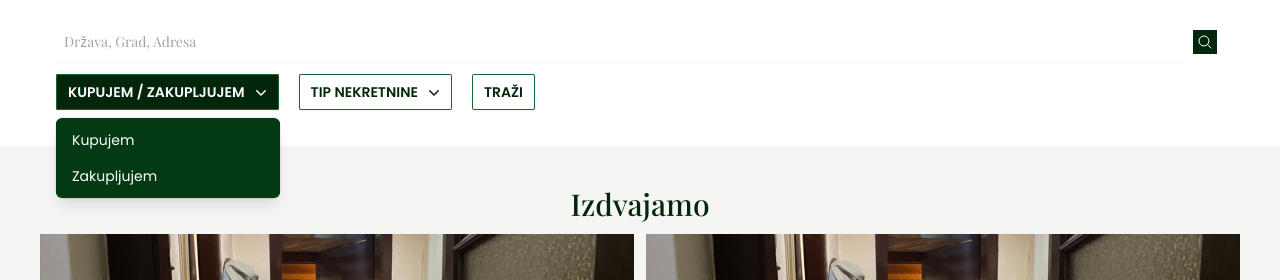
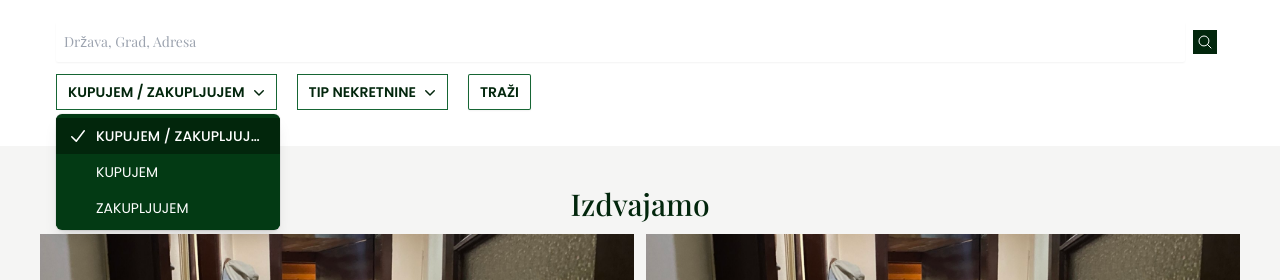
Before and after one commit to LegzNepobedivi/bedem-final, a Next.js app: page / in a window 1280 px wide. Both pictures are taken after a click on the button "KUPUJEM / ZAKUPLJUJEM". Shown: the part 336-616 px from the top of the page. Built offline with nearby package versions, Linux system fonts and the light colour scheme; no server answers.

Commit message:
Updated bedem components

```diff
--- a/components/bedem/Apartmani.jsx
+++ b/components/bedem/Apartmani.jsx
@@ -24,6 +24,7 @@ function Apartmani() {
                   src="/images/apartman.jpg"
                   fill
                   style={{ objectFit: "cover" }}
+                  alt="Slika apartmana u okviru objekta"
                 />
               </div>
               <div className="relative h-56 md:h-80">
@@ -31,6 +32,7 @@ function Apartmani() {
                   src="/images/apartman.jpg"
                   fill
                   style={{ objectFit: "cover" }}
+                  alt="Slika apartmana u okviru objekta"
                 />
               </div>
             </div>
@@ -44,6 +46,7 @@ function Apartmani() {
                   src="/images/apartman.jpg"
                   fill
                   style={{ objectFit: "cover" }}
+                  alt="Slika apartmana u okviru objekta"
                 />
               </div>
               <div className="relative h-56 md:h-80">
@@ -51,6 +54,7 @@ function Apartmani() {
                   src="/images/apartman.jpg"
                   fill
                   style={{ objectFit: "cover" }}
+                  alt="Slika apartmana u okviru objekta"
                 />
               </div>
             </div>
--- a/components/bedem/DropdownButton.jsx
+++ b/components/bedem/DropdownButton.jsx
@@ -1,10 +1,12 @@
 "use client";
 
-import { Fragment, useState } from "react";
+import { Fragment, useEffect, useState } from "react";
 import { Menu, Transition } from "@headlessui/react";
 import { ChevronDownIcon } from "@heroicons/react/20/solid";
 
 import { Poppins } from "next/font/google";
+import Link from "next/link";
+import { set } from "date-fns";
 
 const poppins = Poppins({
   weight: ["400", "500", "600"],
@@ -19,10 +21,15 @@ export default function DropdownButton({ title, items, classes }) {
   let key = 0;
 
   const [selected, setSelected] = useState(false);
+  const [selectedItem, setSelectedItem] = useState(title);
 
-  function handleClick() {
-    setSelected(!selected);
-    console.log(selected);
+  // useEffect(() => {
+  //   console.log(selected);
+  // }, [selected]);
+
+  function handleClick(item) {
+    //setSelected(!selected);
+    console.log(item);
   }
 
   return (
@@ -36,7 +43,7 @@ export default function DropdownButton({ title, items, classes }) {
                 "uppercase inline-flex w-full justify-center gap-x-1.5 rounded-sm px-3 py-2 text-sm font-semibold shadow-sm ring-1 ring-inset ring-green-800"
               )}
             >
-              <span>{title}</span>
+              <span>{selectedItem}</span>
               <ChevronDownIcon className="-mr-1 h-5 w-5 " aria-hidden="true" />
             </div>
           )}
--- /dev/null
+++ b/components/bedem/Listbox.jsx
@@ -0,0 +1,74 @@
+"use client";
+
+import { Fragment, useState } from "react";
+import { Listbox, Transition } from "@headlessui/react";
+import { CheckIcon, ChevronUpDownIcon } from "@heroicons/react/20/solid";
+
+import { Poppins } from "next/font/google";
+
+const poppins = Poppins({
+  weight: ["400", "500", "600"],
+  subsets: ["latin"],
+});
+
+import { ChevronDownIcon } from "@heroicons/react/20/solid";
+
+export default function M_Listbox({ classes = "", people }) {
+  const [selected, setSelected] = useState(people[0]);
+
+  return (
+    <div className={`${poppins.className} uppercase` + classes}>
+      <Listbox value={selected} onChange={setSelected}>
+        <div className={`relative ${poppins.className} uppercase`}>
+          <Listbox.Button className="relative ivanZelena w-full text-sm hover:text-white hover:bg-green-900 ring-1 ring-inset ring-green-800 cursor-default bg-white py-2 pl-3 pr-8 text-left focus:outline-none focus-visible:border-indigo-500 focus-visible:ring-2 focus-visible:ring-white/75 focus-visible:ring-offset-2 focus-visible:bg-green sm:text-sm">
+            <span className={` font-semibold block truncate uppercase`}>
+              {selected.name}
+            </span>
+            <span className="pointer-events-none absolute inset-y-0 right-0 flex items-center pr-2">
+              <ChevronDownIcon className="h-5 w-5 " aria-hidden="true" />
+            </span>
+          </Listbox.Button>
+          <Transition
+            as={Fragment}
+            leave="transition ease-in duration-100"
+            leaveFrom="opacity-100"
+            leaveTo="opacity-0"
+          >
+            <Listbox.Options className="absolute mt-1 max-h-60 w-56 overflow-auto rounded-md bgIvanZelenaSvetla py-1 text-base shadow-lg ring-1 ring-black/5 focus:outline-none sm:text-sm z-20">
+              {people.map((person, personIdx) => (
+                <Listbox.Option
+                  key={personIdx}
+                  className={({ active }) =>
+                    `relative cursor-default select-none py-2 pl-10 pr-4 ${
+                      active
+                        ? "bgIvanZelena text-white"
+                        : "text-white bgIvanZelenaSvetla"
+                    }`
+                  }
+                  value={person}
+                >
+                  {({ selected }) => (
+                    <>
+                      <span
+                        className={`block truncate ${
+                          selected ? "font-medium" : "font-normal"
+                        }`}
+                      >
+                        {person.name}
+                      </span>
+                      {selected ? (
+                        <span className="absolute inset-y-0 left-0 flex items-center pl-3 text-white">
+                          <CheckIcon className="h-5 w-5" aria-hidden="true" />
+                        </span>
+                      ) : null}
+                    </>
+                  )}
+                </Listbox.Option>
+              ))}
+            </Listbox.Options>
+          </Transition>
+        </div>
+      </Listbox>
+    </div>
+  );
+}
--- a/components/bedem/M_Navbar.jsx
+++ b/components/bedem/M_Navbar.jsx
@@ -167,7 +167,7 @@ const M_Navbar = () => {
             </Popover>
 
             <Link
-              href="nas-tim"
+              href="/nas-tim"
               className="text-sm font-semibold leading-6 text-white"
             >
               Naš tim
--- a/components/bedem/MiniCard.jsx
+++ b/components/bedem/MiniCard.jsx
@@ -11,8 +11,8 @@ export default function MiniCard() {
             <Image
               src="/images/slika1.jpg"
               alt="Picture of real estate"
-              layout="fill"
-              objectFit="cover"
+              fill
+              style={{ objectFit: "cover" }}
               //sizes="(max-width: 768px) 100vw, (max-width: 1200px) 50vw, 33vw"
             />
           </div>
--- a/components/bedem/Objekat.jsx
+++ b/components/bedem/Objekat.jsx
@@ -10,7 +10,12 @@ function Objekat() {
       <div className="bg-stone-900 container mx-auto py-3">
         <h1 className="text-2xl md:text-3xl mb-2 md:mb-3"> Objekat 1</h1>
         <div className="relative h-56 md:h-80">
-          <Image src="/images/slika2.jpg" fill style={{ objectFit: "cover" }} />
+          <Image
+            alt="Slika objekta u okviru kompleksa"
+            src="/images/slika2.jpg"
+            fill
+            style={{ objectFit: "cover" }}
+          />
         </div>
         <p className={`${poppins.className} uppercase`}>Prizemlje</p>
       </div>
--- a/components/bedem/Pretraga.jsx
+++ b/components/bedem/Pretraga.jsx
@@ -2,6 +2,7 @@ import { poppins } from "@/app/layout";
 import DropdownButton from "./DropdownButton";
 import InputSearch from "./InputSearch";
 import SearchLogo from "../svgComp/SearchSvg";
+import M_Listbox from "./Listbox";
 
 export default function Pretraga({}) {
   return (
@@ -9,8 +10,30 @@ export default function Pretraga({}) {
       <div className="p-6 flex flex-col gap-2 border-solid border-green-600 ivanZelena focus:border-0">
         <form className="">
           <InputSearch />
-          <div className="py-3 gap-2 flex flex-row flex-wrap">
-            <DropdownButton
+          <div className="py-3 gap-2 flex flex-col md:flex-row flex-wrap">
+            <M_Listbox
+              classes={
+                "border-solid border-1 border-green-800 md:mr-3 mr-1 flex-col hover:bg-green-900 hover:text-white"
+              }
+              people={[
+                { name: "Kupujem / Zakupljujem" },
+                { name: "Kupujem" },
+                { name: "Zakupljujem" },
+              ]}
+            />
+            <M_Listbox
+              classes={
+                "border-solid border-1 border-green-800 md:mr-3 mr-1 flex-col hover:bg-green-900 hover:text-white"
+              }
+              people={[
+                { name: "Tip nekretnine" },
+                { name: "Stan" },
+                { name: "Kuća" },
+                { name: "Poslovni prostor" },
+                { name: "Zemljište" },
+              ]}
+            />
+            {/* <DropdownButton
               classes={
                 " border-solid border-1 border-green-800 md:mr-3 mr-1 flex-col hover:bg-green-900 hover:text-white"
               }
@@ -24,9 +47,9 @@ export default function Pretraga({}) {
               }
               items={["Stan", "Kuća", "Poslovni prostor", "Zemljište"]}
               title={"Tip nekretnine"}
-            />
+            /> */}
             <button
-              className={`${poppins.className} border-solid border-1 border-green-800 flex-col hover:bg-green-900 hover:text-white uppercase inline-flex justify-center gap-x-1.5 rounded-sm px-3 py-2 text-sm font-semibold shadow-sm ring-1 ring-inset ring-green-800`}
+              className={`${poppins.className} md:mr-3 mr-1 border-solid border-1 border-green-800 flex-col hover:bg-green-900 hover:text-white uppercase inline-flex justify-center gap-x-1.5 rounded-sm px-3 py-2 text-sm font-semibold shadow-sm ring-1 ring-inset ring-green-800`}
             >
               Traži
             </button>
--- a/components/bedem/ProjekatDesni.jsx
+++ b/components/bedem/ProjekatDesni.jsx
@@ -15,6 +15,7 @@ function ProjekatDesni() {
                   src="/images/slika1.jpg"
                   fill
                   style={{ objectFit: "cover" }}
+                  alt="Lepa slika koja reprezentuje projekat"
                 />
               </div>
               <div className="relative h-36 md:h-52 lg:h-72">
@@ -22,6 +23,7 @@ function ProjekatDesni() {
                   src="/images/slika1.jpg"
                   fill
                   style={{ objectFit: "cover" }}
+                  alt="Lepa slika koja reprezentuje projekat"
                 />
               </div>
             </div>
@@ -33,6 +35,7 @@ function ProjekatDesni() {
                   src="/images/slika1.jpg"
                   fill
                   style={{ objectFit: "cover" }}
+                  alt="Lepa slika koja reprezentuje projekat"
                 />
               </div>
               <div className="relative h-36 md:h-52 lg:h-72">
@@ -40,6 +43,7 @@ function ProjekatDesni() {
                   src="/images/slika1.jpg"
                   fill
                   style={{ objectFit: "cover" }}
+                  alt="Lepa slika koja reprezentuje projekat"
                 />
               </div>
             </div>
--- a/components/bedem/ProjekatLevi.jsx
+++ b/components/bedem/ProjekatLevi.jsx
@@ -31,6 +31,7 @@ function ProjekatLevi() {
                   src="/images/slika1.jpg"
                   fill
                   style={{ objectFit: "cover" }}
+                  alt="Lepa slika koja reprezentuje projekat"
                 />
               </div>
               <div className="relative h-36 md:h-52 lg:h-72">
@@ -38,6 +39,7 @@ function ProjekatLevi() {
                   src="/images/slika1.jpg"
                   fill
                   style={{ objectFit: "cover" }}
+                  alt="Lepa slika koja reprezentuje projekat"
                 />
               </div>
             </div>
@@ -49,6 +51,7 @@ function ProjekatLevi() {
                   src="/images/slika1.jpg"
                   fill
                   style={{ objectFit: "cover" }}
+                  alt="Lepa slika koja reprezentuje projekat"
                 />
               </div>
               <div className="relative h-36 md:h-52 lg:h-72">
@@ -56,6 +59,7 @@ function ProjekatLevi() {
                   src="/images/slika1.jpg"
                   fill
                   style={{ objectFit: "cover" }}
+                  alt="Lepa slika koja reprezentuje projekat"
                 />
               </div>
             </div>
```
Also changed, not shown: components/bedem/Kartica.jsx (+27 -5 lines).
